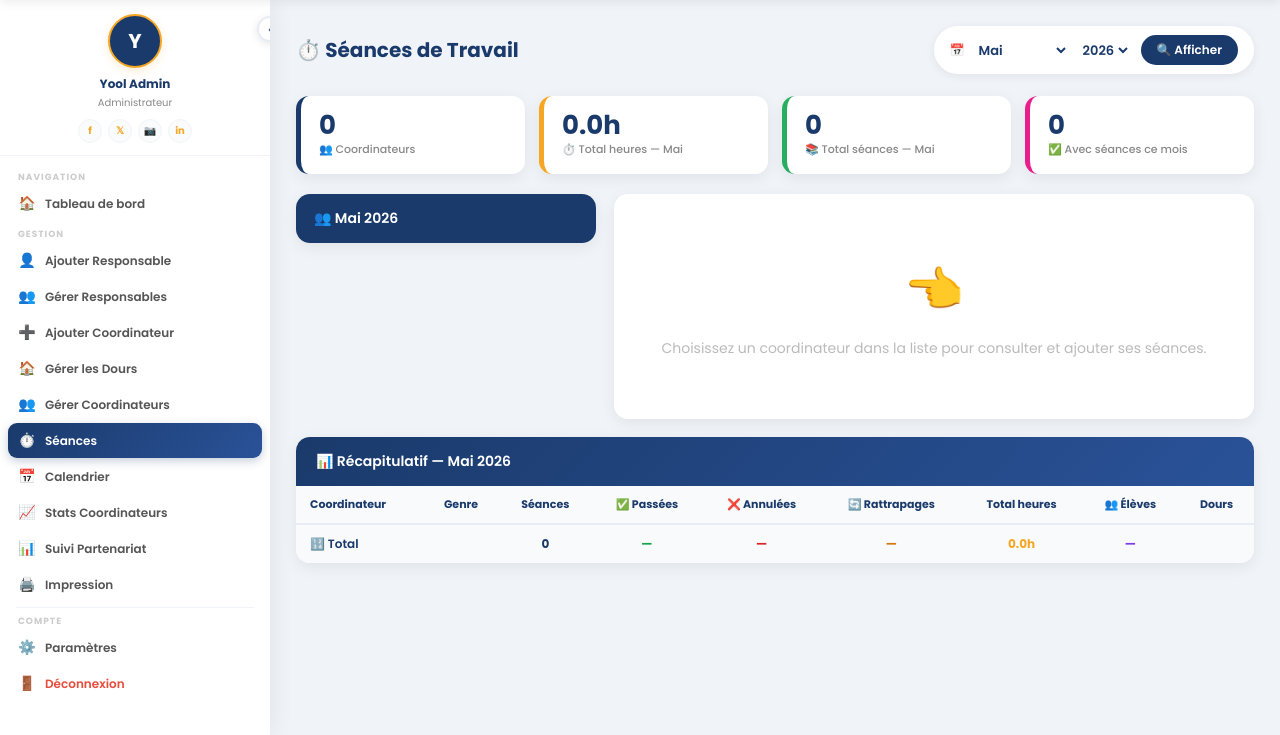
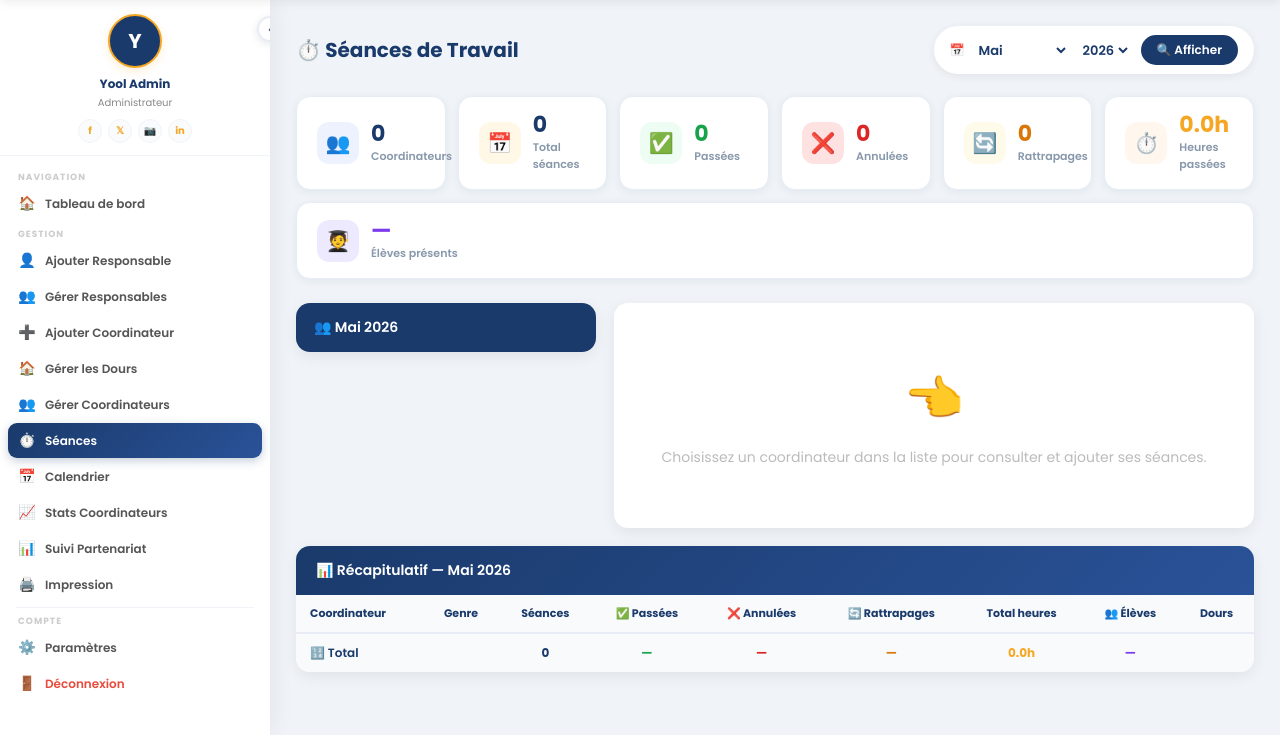
Before and after one commit to yooltaza-ops/projet_coordinateurs, a Flask app: page /heures in a window 1280 px wide. Shown: the part 65-800 px from the top of the page. Run offline with Flask 3, Linux system fonts and the light colour scheme; a user stored in the database is signed in.

Commit message:
upddate calcul d'heures par seance passe

```diff
--- a/routes.py
+++ b/routes.py
@@ -125,8 +125,8 @@ def index():
             Seance.annee == annee,
             Seance.coordinateur_id.in_(coord_ids)
         ).all()
-    total_heures_mois    = sum(s.nb_heures for s in all_seances_mois if s.statut != 'annulee')
-    total_seances_mois   = sum(1 for s in all_seances_mois if s.statut != 'annulee')
+    total_heures_mois    = sum(s.nb_heures for s in all_seances_mois if s.statut == 'passee')
+    total_seances_mois   = sum(1 for s in all_seances_mois if s.statut == 'passee')
     total_annulees_mois  = sum(1 for s in all_seances_mois if s.statut == 'annulee')
     total_rattrapage_mois= sum(1 for s in all_seances_mois if s.statut == 'rattrapage')
 
@@ -140,7 +140,7 @@ def index():
     for coord in all_coords:
         seances = Seance.query.filter_by(coordinateur_id=coord.id, mois=mois, annee=annee).all()
         nb_s = len(seances)
-        nb_h = sum(s.nb_heures for s in seances if s.statut != 'annulee')
+        nb_h = sum(s.nb_heures for s in seances if s.statut == 'passee')
         nb_p = sum(1 for s in seances if s.statut == 'passee')
         nb_a = sum(1 for s in seances if s.statut == 'annulee')
         nb_r = sum(1 for s in seances if s.statut == 'rattrapage')
@@ -271,7 +271,7 @@ def heures():
             Seance.coordinateur_id.in_(coord_ids)
         ).all()
     total_heures  = sum(s.nb_heures for s in all_seances_mois if s.statut != 'annulee')
-    total_seances = len(all_seances_mois)
+    total_seances = sum(1 for s in all_seances_mois if s.statut == 'passee')
 
     coord_selected = None
     seances_coord  = []
@@ -928,7 +928,7 @@ def impression_seances():
         if filtre_niveau:
             seances = [s for s in seances if s.niveau == filtre_niveau]
 
-        nb_h = sum(s.nb_heures for s in seances if s.statut != 'annulee')
+        nb_h = sum(s.nb_heures for s in seances if s.statut == 'passee')
         mats = sorted({s.matiere for s in seances if s.matiere})
         nivs = sorted({s.niveau  for s in seances if s.niveau})
 
@@ -1121,7 +1121,7 @@ def calendrier_coordinateurs():
             except ValueError:
                 pass
 
-        nb_h = sum(s.nb_heures for s in seances if s.statut != 'annulee')
+        nb_h = sum(s.nb_heures for s in seances if s.statut == 'passee')
         mats = sorted({s.matiere for s in seances if s.matiere})
         nivs = sorted({s.niveau  for s in seances if s.niveau})
         matieres_actives_set.update(mats)
@@ -1352,7 +1352,7 @@ def suivi_partenariat():
             'nb_passees':    sum(1 for s in seances_d if s.statut == 'passee'),
             'nb_annulees':   sum(1 for s in seances_d if s.statut == 'annulee'),
             'nb_rattrapage': sum(1 for s in seances_d if s.statut == 'rattrapage'),
-            'total_heures':  sum(s.nb_heures for s in seances_d if s.statut != 'annulee'),
+            'total_heures':  sum(s.nb_heures for s in seances_d if s.statut == 'passee'),
             'total_eleves':  sum(s.nb_eleves for s in seances_d if s.nb_eleves and s.statut != 'annulee'),
             'niveaux_uniq':  sorted({s.niveau for s in seances_d if s.niveau}),
         })
@@ -1370,14 +1370,15 @@ def suivi_partenariat():
             'nb_passees':    sum(1 for s in seances_n if s.statut == 'passee'),
             'nb_annulees':   sum(1 for s in seances_n if s.statut == 'annulee'),
             'nb_rattrapage': sum(1 for s in seances_n if s.statut == 'rattrapage'),
-            'total_heures':  sum(s.nb_heures for s in seances_n if s.statut != 'annulee'),
+            'total_heures':  sum(s.nb_heures for s in seances_n if s.statut == 'passee'),
             'total_eleves':  sum(s.nb_eleves for s in seances_n if s.nb_eleves and s.statut != 'annulee'),
         })
 
     total_passees    = sum(1 for s in all_seances if s.statut == 'passee')
     total_annulees   = sum(1 for s in all_seances if s.statut == 'annulee')
     total_rattrapage = sum(1 for s in all_seances if s.statut == 'rattrapage')
-    total_heures     = sum(s.nb_heures for s in all_seances if s.statut != 'annulee')
+    total_heures          = sum(s.nb_heures for s in all_seances if s.statut != 'annulee')
+    total_passees_heures  = sum(s.nb_heures for s in all_seances if s.statut == 'passee')
     total_eleves     = sum(s.nb_eleves for s in all_seances if s.nb_eleves and s.statut != 'annulee')
 
     return render_template('suivi_partenariat.html',
@@ -1402,6 +1403,7 @@ def suivi_partenariat():
         total_annulees=total_annulees,
         total_rattrapage=total_rattrapage,
         total_heures=total_heures,
+        total_passees_heures=total_passees_heures,
         total_eleves=total_eleves,
         total_seances=len(all_seances),
     )
--- a/templates/calendrier_coordinateurs.html
+++ b/templates/calendrier_coordinateurs.html
@@ -809,7 +809,7 @@ function buildSummary() {
     if (!curCoord) return;
     const all = Object.values(SBY[curCoord.id] || {}).flat();
     const nbS      = all.length;
-    const nbH      = all.filter(s=>s.statut!=='annulee').reduce((a,s)=>a+s.heures,0);
+    const nbH = all.filter(s=>s.statut==='passee').reduce((a,s)=>a+s.heures,0);
     const nbPass   = all.filter(s=>s.statut==='passee').length;
     const nbAnn    = all.filter(s=>s.statut==='annulee').length;
     const nbRatt   = all.filter(s=>s.statut==='rattrapage').length;
@@ -824,7 +824,7 @@ function buildSummary() {
         </div>
         <div class="sum-item" style="border-color:var(--teal)">
             <div class="sum-val" style="color:var(--teal)">${nbH.toFixed(1)}h</div>
-            <div class="sum-lbl">⏱️ Heures eff.</div>
+            <div class="sum-lbl">⏱️ Heures passées</div>
         </div>
         ${nbPass ? `<div class="sum-item" style="border-color:#16a34a">
             <div class="sum-val" style="color:#16a34a">${nbPass}</div>
--- a/templates/heures.html
+++ b/templates/heures.html
@@ -369,23 +369,80 @@
         </form>
     </div>
 
-    <div class="stats-row">
-        <div class="stat-card blue">
-            <div class="stat-number">{{ coordinateurs|length }}</div>
-            <div class="stat-label">👥 Coordinateurs</div>
+    {% set ns_stats = namespace(passees=0, annulees=0, rattrapages=0, eleves=0) %}
+    {% for c in coordinateurs %}
+    {% for s in c.seances_mois(mois, annee) %}
+        {% if s.statut == 'passee' %}{% set ns_stats.passees = ns_stats.passees + 1 %}{% endif %}
+        {% if s.statut == 'annulee' %}{% set ns_stats.annulees = ns_stats.annulees + 1 %}{% endif %}
+        {% if s.statut == 'rattrapage' %}{% set ns_stats.rattrapages = ns_stats.rattrapages + 1 %}{% endif %}
+        {% if s.nb_eleves and s.statut != 'annulee' %}{% set ns_stats.eleves = ns_stats.eleves + s.nb_eleves %}{% endif %}
+    {% endfor %}
+    {% endfor %}
+
+    <div style="display:flex; flex-wrap:wrap; gap:12px; margin-bottom:24px;">
+
+    <div style="display:flex;align-items:center;gap:12px;background:white;border-radius:14px;padding:16px 20px;flex:1;min-width:130px;box-shadow:0 2px 8px rgba(26,58,107,.07);border:1px solid #e8edf5;">
+        <div style="width:42px;height:42px;border-radius:12px;background:#eef2ff;display:flex;align-items:center;justify-content:center;font-size:20px;flex-shrink:0;">👥</div>
+        <div>
+        <div style="font-size:22px;font-weight:800;color:#1a3a6b;line-height:1.1;">{{ coordinateurs|length }}</div>
+        <div style="font-size:11px;color:#8898aa;font-weight:600;margin-top:2px;">Coordinateurs</div>
         </div>
-        <div class="stat-card orange">
-            <div class="stat-number">{{ "%.1f"|format(total_heures) }}h</div>
-            <div class="stat-label">⏱️ Total heures — {{ mois_noms[mois] }}</div>
+    </div>
+
+    <div style="display:flex;align-items:center;gap:12px;background:white;border-radius:14px;padding:16px 20px;flex:1;min-width:130px;box-shadow:0 2px 8px rgba(26,58,107,.07);border:1px solid #e8edf5;">
+        <div style="width:42px;height:42px;border-radius:12px;background:#fff8e6;display:flex;align-items:center;justify-content:center;font-size:20px;flex-shrink:0;">📅</div>
+        <div>
+        <div style="font-size:22px;font-weight:800;color:#1a3a6b;line-height:1.1;">{{ total_seances + ns_stats.annulees + ns_stats.rattrapages }}</div>
+        <div style="font-size:11px;color:#8898aa;font-weight:600;margin-top:2px;">Total séances</div>
         </div>
-        <div class="stat-card green">
-            <div class="stat-number">{{ total_seances }}</div>
-            <div class="stat-label">📚 Total séances — {{ mois_noms[mois] }}</div>
+    </div>
+
+    <div style="display:flex;align-items:center;gap:12px;background:white;border-radius:14px;padding:16px 20px;flex:1;min-width:130px;box-shadow:0 2px 8px rgba(26,58,107,.07);border:1px solid #e8edf5;">
+        <div style="width:42px;height:42px;border-radius:12px;background:#edfdf4;display:flex;align-items:center;justify-content:center;font-size:20px;flex-shrink:0;">✅</div>
+        <div>
+        <div style="font-size:22px;font-weight:800;color:#16a34a;line-height:1.1;">{{ ns_stats.passees }}</div>
+        <div style="font-size:11px;color:#8898aa;font-weight:600;margin-top:2px;">Passées</div>
         </div>
-        <div class="stat-card pink">
-            <div class="stat-number">{{ coordinateurs | selectattr('seances') | list | length }}</div>
-            <div class="stat-label">✅ Avec séances ce mois</div>
+    </div>
+
+    <div style="display:flex;align-items:center;gap:12px;background:white;border-radius:14px;padding:16px 20px;flex:1;min-width:130px;box-shadow:0 2px 8px rgba(26,58,107,.07);border:1px solid #e8edf5;">
+        <div style="width:42px;height:42px;border-radius:12px;background:#fee2e2;display:flex;align-items:center;justify-content:center;font-size:20px;flex-shrink:0;">❌</div>
+        <div>
+        <div style="font-size:22px;font-weight:800;color:#dc2626;line-height:1.1;">{{ ns_stats.annulees }}</div>
+        <div style="font-size:11px;color:#8898aa;font-weight:600;margin-top:2px;">Annulées</div>
         </div>
+    </div>
+
+    <div style="display:flex;align-items:center;gap:12px;background:white;border-radius:14px;padding:16px 20px;flex:1;min-width:130px;box-shadow:0 2px 8px rgba(26,58,107,.07);border:1px solid #e8edf5;">
+        <div style="width:42px;height:42px;border-radius:12px;background:#fffbeb;display:flex;align-items:center;justify-content:center;font-size:20px;flex-shrink:0;">🔄</div>
+        <div>
+        <div style="font-size:22px;font-weight:800;color:#d97706;line-height:1.1;">{{ ns_stats.rattrapages }}</div>
+        <div style="font-size:11px;color:#8898aa;font-weight:600;margin-top:2px;">Rattrapages</div>
+        </div>
+    </div>
+
+    <div style="display:flex;align-items:center;gap:12px;background:white;border-radius:14px;padding:16px 20px;flex:1;min-width:130px;box-shadow:0 2px 8px rgba(26,58,107,.07);border:1px solid #e8edf5;">
+        <div style="width:42px;height:42px;border-radius:12px;background:#fff7ed;display:flex;align-items:center;justify-content:center;font-size:20px;flex-shrink:0;">⏱️</div>
+        <div>
+        {% set ns_h_passees = namespace(val=0) %}
+        {% for c in coordinateurs %}
+            {% for s in c.seances_mois(mois, annee) %}
+                {% if s.statut == 'passee' %}{% set ns_h_passees.val = ns_h_passees.val + s.nb_heures %}{% endif %}
+            {% endfor %}
+        {% endfor %}
+        <div style="font-size:22px;font-weight:800;color:#f5a623;line-height:1.1;">{{ "%.1f"|format(ns_h_passees.val) }}h</div>
+        <div style="font-size:11px;color:#8898aa;font-weight:600;margin-top:2px;">Heures passées</div>
+                </div>
+    </div>
+
+    <div style="display:flex;align-items:center;gap:12px;background:white;border-radius:14px;padding:16px 20px;flex:1;min-width:130px;box-shadow:0 2px 8px rgba(26,58,107,.07);border:1px solid #e8edf5;">
+        <div style="width:42px;height:42px;border-radius:12px;background:#ede9fe;display:flex;align-items:center;justify-content:center;font-size:20px;flex-shrink:0;">🧑‍🎓</div>
+        <div>
+        <div style="font-size:22px;font-weight:800;color:#7c3aed;line-height:1.1;">{{ ns_stats.eleves if ns_stats.eleves > 0 else '—' }}</div>
+        <div style="font-size:11px;color:#8898aa;font-weight:600;margin-top:2px;">Élèves présents</div>
+        </div>
+    </div>
+
     </div>
 
     <div class="heures-layout">
@@ -394,15 +451,16 @@
                 <h3>👥 {{ mois_noms[mois] }} {{ annee }}</h3>
             </div>
             {% for coord in coordinateurs %}
-            {% set nb_s = coord.total_seances_mois(mois, annee) %}
-            {% set nb_h = coord.total_heures_mois(mois, annee) %}
+            {% set all_s_coord = coord.seances_mois(mois, annee) %}
+            {% set nb_s = all_s_coord | selectattr('statut','eq','passee') | list | length %}
+            {% set nb_h = all_s_coord | selectattr('statut','eq','passee') | sum(attribute='nb_heures') %}
             <a href="{{ url_for('heures', mois=mois, annee=annee, coord_id=coord.id) }}"
                class="coord-item {% if coord_selected and coord_selected.id == coord.id %}selected{% endif %}">
                 <div class="coord-avatar {{ coord.genre }}">{{ coord.prenom[0].upper() }}{{ coord.nom[0].upper() }}</div>
                 <div class="coord-meta">
                     <div class="coord-name-sm">{{ coord.prenom }} {{ coord.nom }}</div>
                     <div class="coord-stats-sm">
-                        {% if nb_s > 0 %}{{ nb_s }} séance{% if nb_s > 1 %}s{% endif %} · {{ "%.1f"|format(nb_h) }}h
+                        {% if nb_s > 0 %}{{ nb_s }} passée{% if nb_s > 1 %}s{% endif %} · {{ "%.1f"|format(nb_h) }}h
                         {% else %}<span style="color:#ddd;">Aucune séance</span>{% endif %}
                     </div>
                 </div>
@@ -414,9 +472,11 @@
         <div>
             {% if coord_selected %}
             <div class="detail-panel">
+                {% set nb_passees_detail = seances_coord | selectattr('statut','eq','passee') | list | length %}
+                {% set h_passees_detail = seances_coord | selectattr('statut','eq','passee') | sum(attribute='nb_heures') %}
                 <div class="detail-header">
                     <h3>{% if coord_selected.genre == 'M' %}👨{% else %}👩{% endif %} {{ coord_selected.prenom }} {{ coord_selected.nom }}</h3>
-                    <div class="sub">{{ mois_noms[mois] }} {{ annee }} — {{ seances_coord|length }} séance{% if seances_coord|length != 1 %}s{% endif %} · {{ "%.1f"|format(coord_selected.total_heures_mois(mois, annee)) }}h</div>
+                    <div class="sub">{{ mois_noms[mois] }} {{ annee }} — {{ nb_passees_detail }} passée{% if nb_passees_detail != 1 %}s{% endif %} · {{ "%.1f"|format(h_passees_detail) }}h</div>
                 </div>
 
                 <div style="padding:16px 0 8px;">
@@ -479,13 +539,14 @@
                     </tbody>
                 </table>
                 </div>
+                {% set rattrapages = seances_coord | selectattr('statut','eq','rattrapage') | list | length %}
                 <div class="total-row">
                     <div class="total-item">📚 <span>{{ seances_coord|length }} séance{% if seances_coord|length != 1 %}s{% endif %}</span></div>
-                    <div class="total-item" style="color:#f5a623;">⏱️ <span>{{ "%.1f"|format(coord_selected.total_heures_mois(mois, annee)) }} heures total</span></div>
-                    {% set passees = seances_coord | selectattr('statut','eq','passee') | list | length %}
+                    <div class="total-item" style="color:#f5a623;">⏱️ <span>{{ "%.1f"|format(h_passees_detail) }} heures passées</span></div>
+                    {% if nb_passees_detail > 0 %}<div class="total-item" style="color:#16a34a;">✅ <span>{{ nb_passees_detail }} passée{% if nb_passees_detail>1 %}s{% endif %}</span></div>{% endif %}
                     {% set annulees = seances_coord | selectattr('statut','eq','annulee') | list | length %}
-                    {% if passees > 0 %}<div class="total-item" style="color:#16a34a;">✅ <span>{{ passees }} passée{% if passees>1 %}s{% endif %}</span></div>{% endif %}
                     {% if annulees > 0 %}<div class="total-item" style="color:#dc2626;">❌ <span>{{ annulees }} annulée{% if annulees>1 %}s{% endif %}</span></div>{% endif %}
+                    {% if rattrapages > 0 %}<div class="total-item" style="color:#d97706;">🔄 <span>{{ rattrapages }} rattrapage{% if rattrapages>1 %}s{% endif %}</span></div>{% endif %}
                 </div>
                 {% else %}
                 <div class="empty-box">📭 Aucune séance {{ mois_noms[mois] }} — Utilisez le bouton en haut pour en ajouter !</div>
```
Also changed, not shown: templates/index.html (+5 -2 lines), templates/suivi_partenariat.html (+7 -6 lines).
